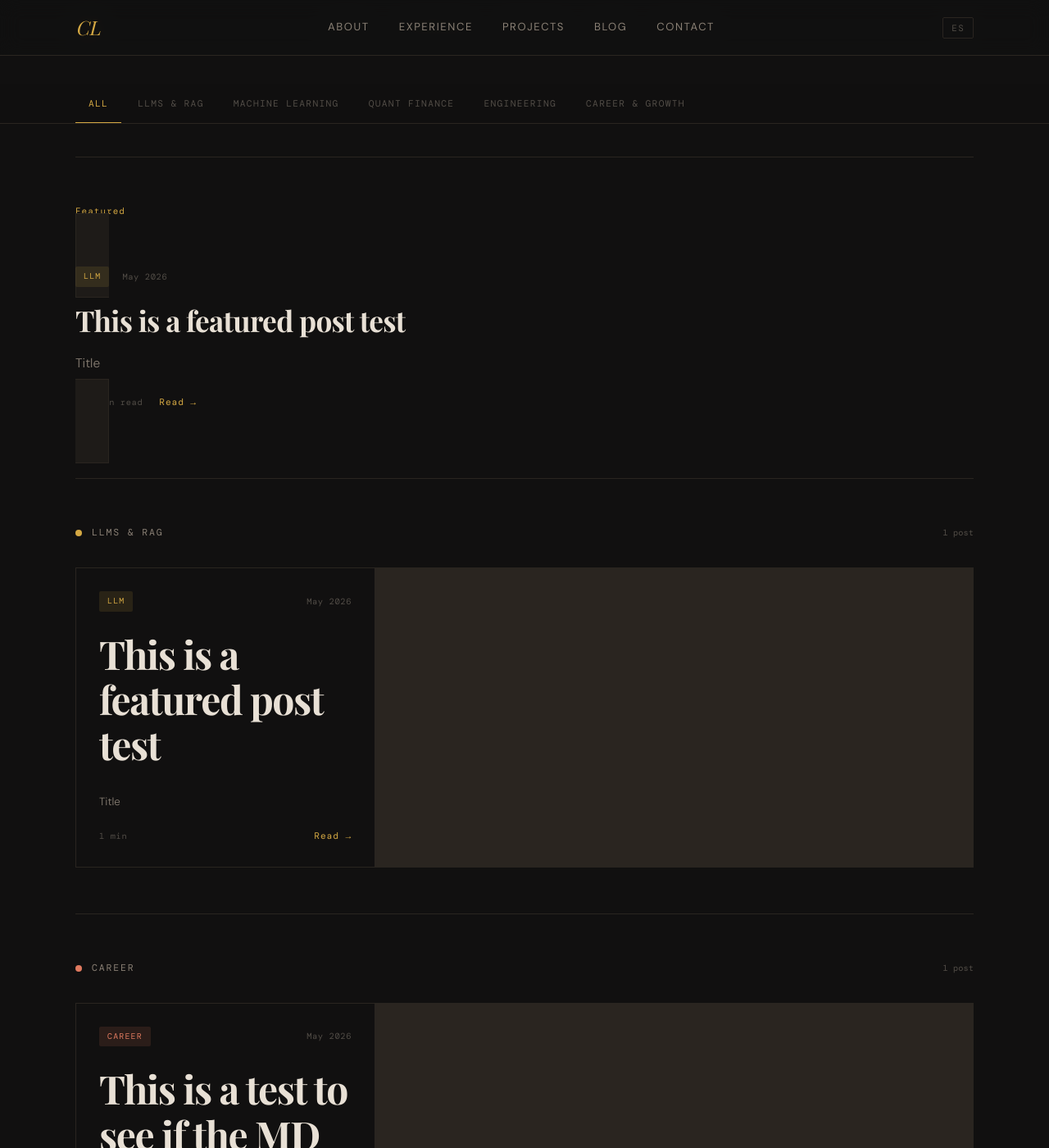
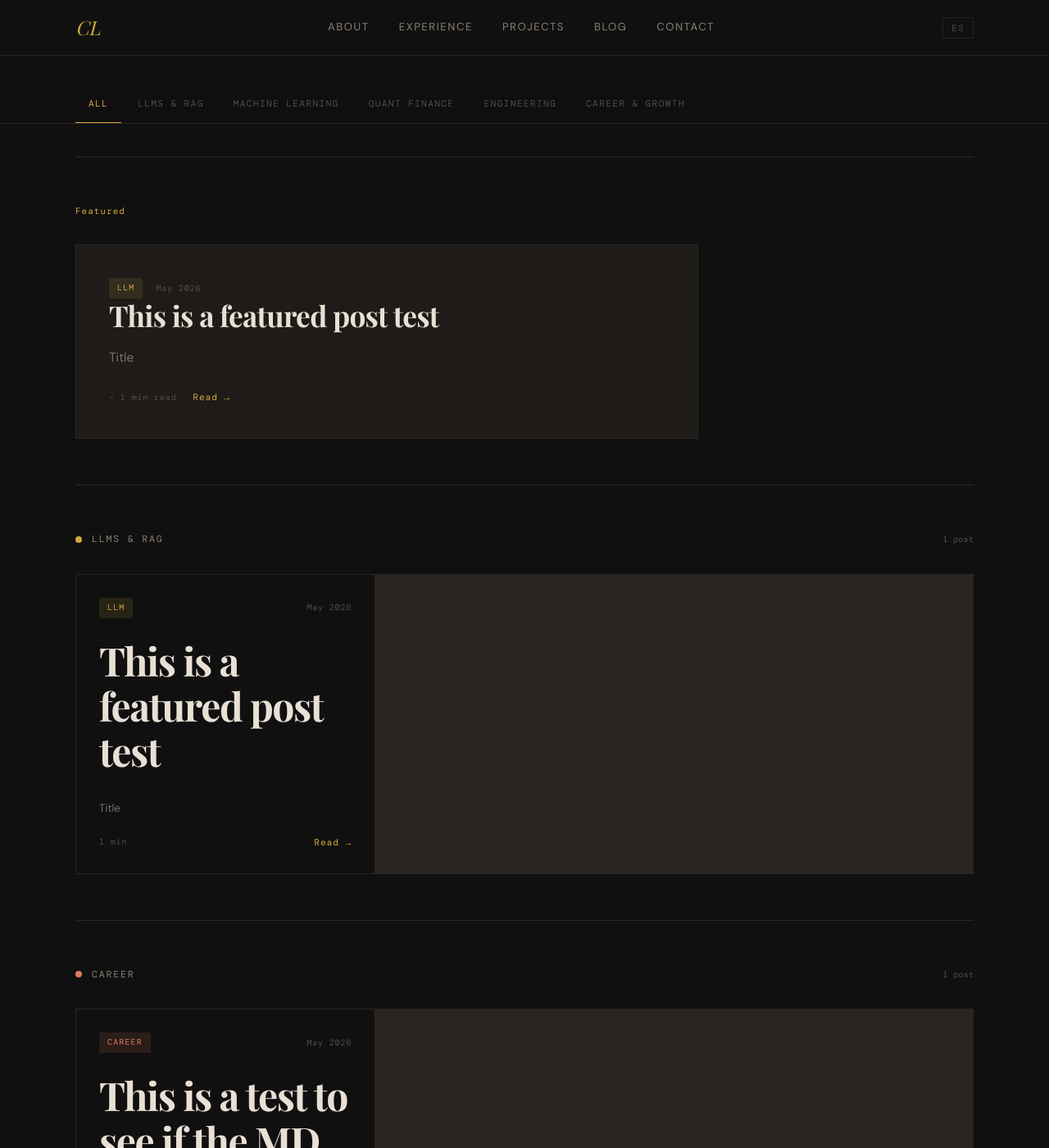
Before and after one commit to cllueca/cllueca.github.io, a Jekyll site: the page built from blog/index.html, in a window 1280 px wide and 1400 px high, scrolled down 441 px. Shown: the whole window at 82% size. Built offline with Jekyll 4.4.1, drawn with Linux system fonts in a browser that asks for light colours; some web fonts are replaced.

Commit message:
Fixed the featured blog post css altercations

```diff
--- a/blog/index.html
+++ b/blog/index.html
@@ -114,7 +114,7 @@
                 <div class="section-label-inline">
                     <span class="label-num" data-en="Featured" data-es="Destacado">Featured</span>
                 </div>
-                <a href="{{ featured.url }}" class="featured-post" data-category="{{ featured.category }}">
+                <div class="featured-post" data-category="{{ featured.category }}" onclick="location.href='{{ featured.url }}'" style="cursor:pointer">
                     <div class="featured-meta">
                         <span class="post-category cat-{{ featured.category }}">{{ featured.category }}</span>
                         <span class="post-date">{{ featured.date | date: "%b %Y" }}</span>
@@ -125,7 +125,7 @@
                         <span class="read-time">~ {{ featured.read_time }} min read</span>
                         <span class="proj-link">Read →</span>
                     </div>
-                </a>
+                </div>
             </section>
             {% endif %}
 
--- a/css/blog.css
+++ b/css/blog.css
@@ -168,7 +168,11 @@
     display: flex;
     align-items: center;
     gap: 16px;
-    margin-bottom: 20px;
+    flex-wrap: wrap;
+}
+
+.featured-post span {
+    align-self: center;
 }
 
 .featured-title {
```
